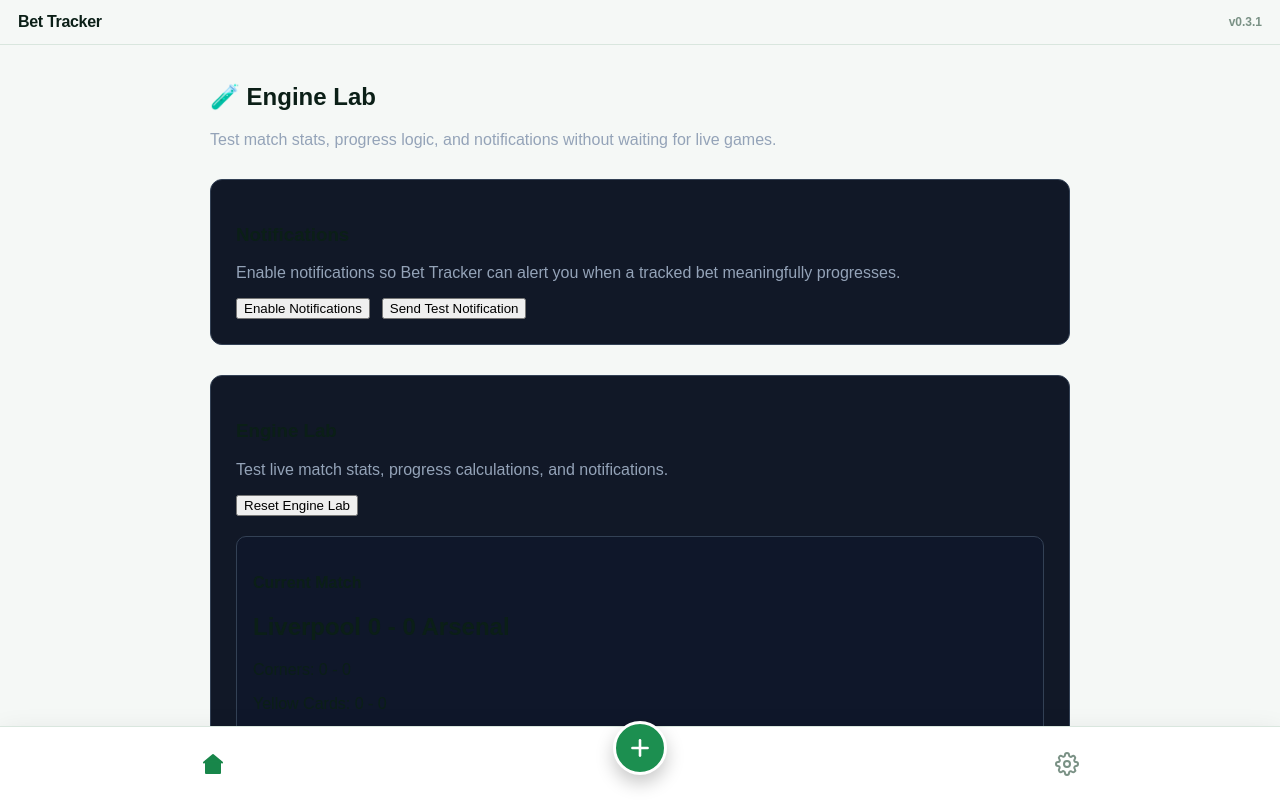
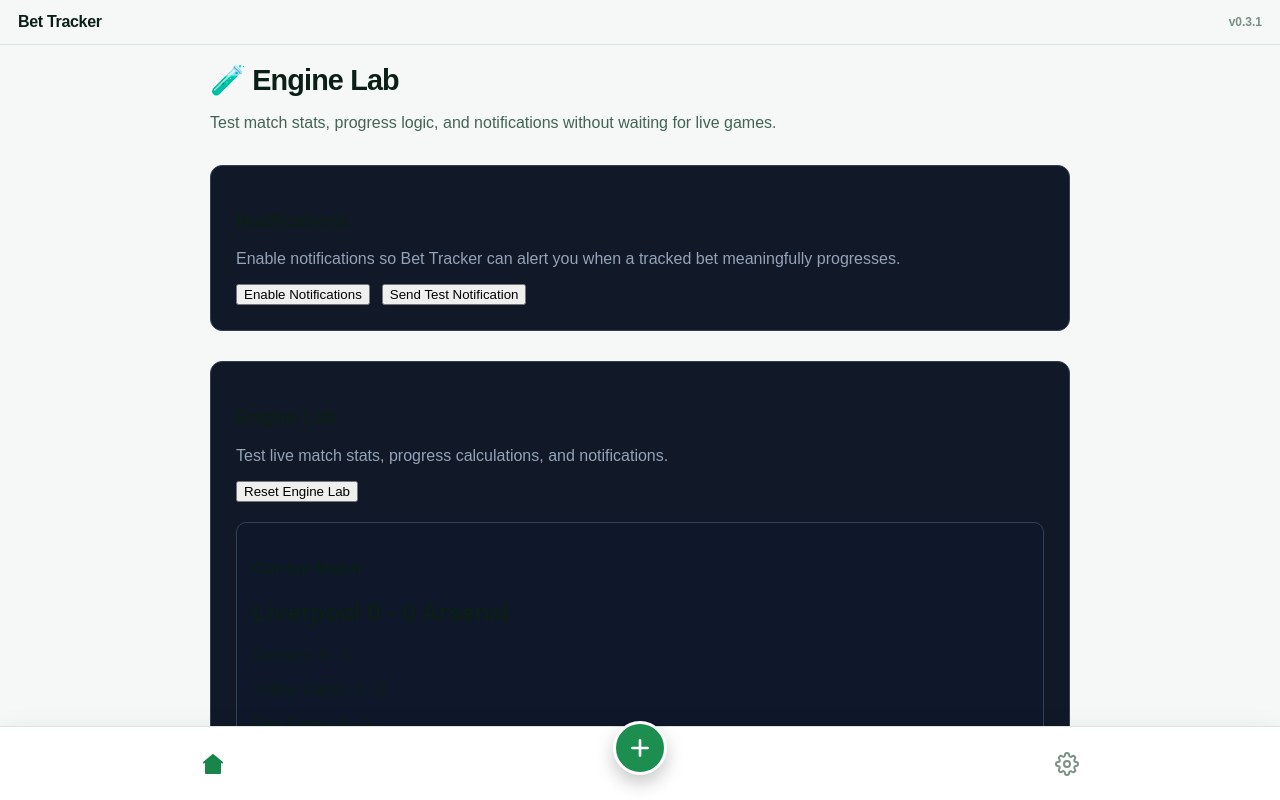
Before and after one commit to dcast-gif/Bet-Tracker, a Next.js app in the folder frontend/: page / in a window 1280 px wide. Both pictures are taken after a click on the button 1067 px from the left and 763 px from the top of the page. Shown: the top 800 px of the page. Built offline with nearby package versions, Linux system fonts and the light colour scheme.

Commit message:
Update DeveloperPage.tsx

```diff
--- a/frontend/src/components/DeveloperPage.tsx
+++ b/frontend/src/components/DeveloperPage.tsx
@@ -3,10 +3,30 @@ import NotificationTester from "./NotificationTester";
 
 export default function DeveloperPage() {
   return (
-    <>
-      <h2>🧪 Engine Lab</h2>
+    <section
+      style={{
+        color: "var(--color-text-primary)",
+      }}
+    >
+      <h2
+        style={{
+          margin: "0 0 14px",
+          fontSize: "1.8rem",
+          fontWeight: 800,
+          letterSpacing: "-0.03em",
+        }}
+      >
+        🧪 Engine Lab
+      </h2>
 
-      <p style={{ color: "#94a3b8" }}>
+      <p
+        style={{
+          margin: "0 0 24px",
+          color: "var(--color-text-secondary)",
+          fontSize: "1rem",
+          lineHeight: 1.5,
+        }}
+      >
         Test match stats, progress logic, and notifications without waiting for
         live games.
       </p>
@@ -14,6 +34,6 @@ export default function DeveloperPage() {
       <NotificationTester />
 
       <EngineLab />
-    </>
+    </section>
   );
 }
```
